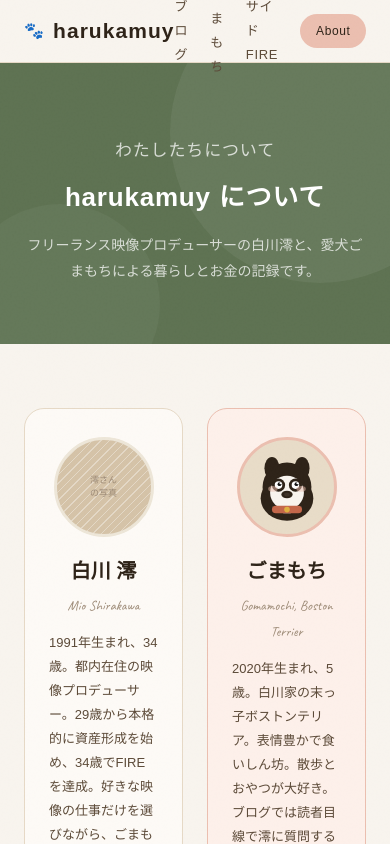
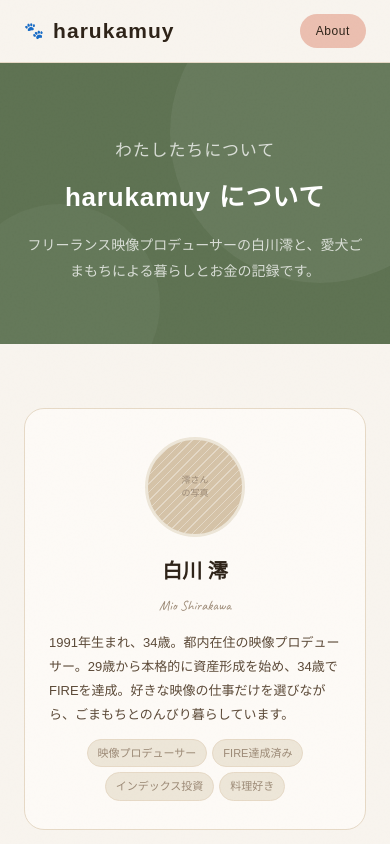
Before and after one commit to harukamuy/harukamuy, a Next.js app: page /about in a window 390 px wide. Shown: the top 844 px of the page. Built offline with nearby package versions, Linux system fonts and the light colour scheme; a web font is replaced by a local one.

Commit message:
モバイルレスポンシブ対応：ナビ非表示・グリッドレイアウト修正
Co-Authored-By: Claude Sonnet 4.6 <noreply@anthropic.com>

```diff
--- a/app/about/page.tsx
+++ b/app/about/page.tsx
@@ -48,7 +48,7 @@ export default function AboutPage() {
       <div style={{ maxWidth: 800, margin: "0 auto", padding: "64px 24px 80px" }}>
 
         {/* ── PROFILE DUO ── */}
-        <div style={{ display: "grid", gridTemplateColumns: "1fr 1fr", gap: 24, marginBottom: 56 }}>
+        <div className="profile-duo-grid" style={{ display: "grid", gridTemplateColumns: "1fr 1fr", gap: 24, marginBottom: 56 }}>
 
           {/* 澪カード */}
           <div style={{ background: "var(--white)", border: "1.5px solid var(--beige)", borderRadius: 20, padding: "28px 24px", textAlign: "center" }}>
--- a/app/globals.css
+++ b/app/globals.css
@@ -381,3 +381,18 @@ body::before {
 @media (max-width: 680px) {
   .bubble-wrap { max-width: 90%; }
 }
+
+/* ── RESPONSIVE HEADER ── */
+@media (max-width: 600px) {
+  .nav-link { display: none !important; }
+}
+
+/* ── RESPONSIVE LAYOUTS ── */
+@media (max-width: 600px) {
+  .profile-duo-grid   { grid-template-columns: 1fr !important; }
+  .two-col-grid       { grid-template-columns: 1fr !important; }
+  .three-col-grid     { grid-template-columns: 1fr 1fr !important; }
+  .hero-nums-grid     { grid-template-columns: 1fr 1fr !important; }
+  .portfolio-wrap-grid{ grid-template-columns: 1fr !important; }
+  .routine-time       { min-width: 48px !important; font-size: 18px !important; }
+}
--- a/app/gomamochi/page.tsx
+++ b/app/gomamochi/page.tsx
@@ -57,7 +57,7 @@ export default function GomamochiPage() {
       <div style={{ maxWidth: 900, margin: "0 auto", padding: "56px 24px 80px" }}>
 
         {/* ── PROFILE ── */}
-        <div style={{
+        <div className="portfolio-wrap-grid" style={{
           background: "white",
           border: "1.5px solid var(--blush)",
           borderRadius: 24,
@@ -160,7 +160,7 @@ export default function GomamochiPage() {
               すべて見る →
             </Link>
           </div>
-          <div style={{ display: "grid", gridTemplateColumns: "1fr 1fr", gap: 16 }}>
+          <div className="two-col-grid" style={{ display: "grid", gridTemplateColumns: "1fr 1fr", gap: 16 }}>
             {displayPosts.map((post, i) => (
               <Link key={post.slug} href={`/blog/${post.slug}`} style={{ background: "var(--white)", border: "1.5px solid var(--beige)", borderRadius: 16, overflow: "hidden", textDecoration: "none", color: "inherit", display: "block" }}>
                 <div style={{ aspectRatio: "16/9", background: photoColors[i % photoColors.length], position: "relative", display: "flex", alignItems: "center", justifyContent: "center" }}>
@@ -211,7 +211,7 @@ export default function GomamochiPage() {
           <p style={{ fontSize: 13, color: "var(--brown-3)", marginBottom: 16, letterSpacing: "0.04em" }}>
             ※実際に使用しているものをご紹介しています。一部アフィリエイトリンクを含みます。
           </p>
-          <div style={{ display: "grid", gridTemplateColumns: "1fr 1fr 1fr", gap: 14 }}>
+          <div className="three-col-grid" style={{ display: "grid", gridTemplateColumns: "1fr 1fr 1fr", gap: 14 }}>
             {recoItems.map((item) => (
               <a key={item.name} href="#" style={{ background: "var(--white)", border: "1.5px solid var(--beige)", borderRadius: 14, padding: "16px 14px", textAlign: "center", textDecoration: "none", color: "inherit", display: "block" }}>
                 <div style={{ aspectRatio: "1", background: "var(--ivory-2)", borderRadius: 10, marginBottom: 10, display: "flex", alignItems: "center", justifyContent: "center", fontSize: 28, border: "1px solid var(--beige)" }}>
--- a/app/sidefire/page.tsx
+++ b/app/sidefire/page.tsx
@@ -78,7 +78,7 @@ export default function SideFirePage() {
             <div style={{ fontSize: 20, fontWeight: 700, color: "var(--brown)" }}>ポートフォリオ内訳</div>
             <div style={{ fontFamily: "var(--font-hand)", fontSize: 14, color: "var(--brown-3)" }}>Portfolio</div>
           </div>
-          <div style={{ display: "grid", gridTemplateColumns: "auto 1fr", gap: 32, alignItems: "center" }}>
+          <div className="portfolio-wrap-grid" style={{ display: "grid", gridTemplateColumns: "auto 1fr", gap: 32, alignItems: "center" }}>
             {/* donut SVG */}
             <div style={{ position: "relative", width: 180, height: 180, flexShrink: 0 }}>
               <svg viewBox="0 0 36 36" width="180" height="180">
@@ -163,7 +163,7 @@ export default function SideFirePage() {
             <div style={{ fontSize: 20, fontWeight: 700, color: "var(--brown)" }}>わたしの投資方針</div>
             <div style={{ fontFamily: "var(--font-hand)", fontSize: 14, color: "var(--brown-3)" }}>Strategy</div>
           </div>
-          <div style={{ display: "grid", gridTemplateColumns: "1fr 1fr", gap: 16 }}>
+          <div className="two-col-grid" style={{ display: "grid", gridTemplateColumns: "1fr 1fr", gap: 16 }}>
             {strategyCards.map((card) => (
               <div key={card.title} style={{ background: "var(--white)", border: "1.5px solid var(--beige)", borderRadius: 18, padding: "24px 20px" }}>
                 <div style={{ fontSize: 28, marginBottom: 12 }}>{card.icon}</div>
@@ -185,7 +185,7 @@ export default function SideFirePage() {
               すべて見る →
             </Link>
           </div>
-          <div style={{ display: "grid", gridTemplateColumns: "1fr 1fr", gap: 16 }}>
+          <div className="two-col-grid" style={{ display: "grid", gridTemplateColumns: "1fr 1fr", gap: 16 }}>
             {displayPosts.map((post, i) => (
               <Link key={post.slug} href={`/blog/${post.slug}`} style={{ background: "var(--white)", border: "1.5px solid var(--beige)", borderRadius: 16, overflow: "hidden", textDecoration: "none", color: "inherit", display: "block" }}>
                 <div style={{ aspectRatio: "16/9", background: thumbColors[i % thumbColors.length], position: "relative", display: "flex", alignItems: "center", justifyContent: "center" }}>
--- a/components/Header.tsx
+++ b/components/Header.tsx
@@ -34,7 +34,7 @@ export default function Header() {
           harukamuy
         </Link>
         <nav style={{ display: "flex", gap: 22, alignItems: "center" }}>
-          <Link href="/blog" style={{
+          <Link href="/blog" className="nav-link" style={{
             fontSize: 13,
             color: "var(--brown-2)",
             textDecoration: "none",
@@ -42,7 +42,7 @@ export default function Header() {
           }}>
             ブログ
           </Link>
-          <Link href="/gomamochi" style={{
+          <Link href="/gomamochi" className="nav-link" style={{
             fontSize: 13,
             color: "var(--brown-2)",
             textDecoration: "none",
@@ -50,7 +50,7 @@ export default function Header() {
           }}>
             ごまもち
           </Link>
-          <Link href="/sidefire" style={{
+          <Link href="/sidefire" className="nav-link" style={{
             fontSize: 13,
             color: "var(--brown-2)",
             textDecoration: "none",
```
